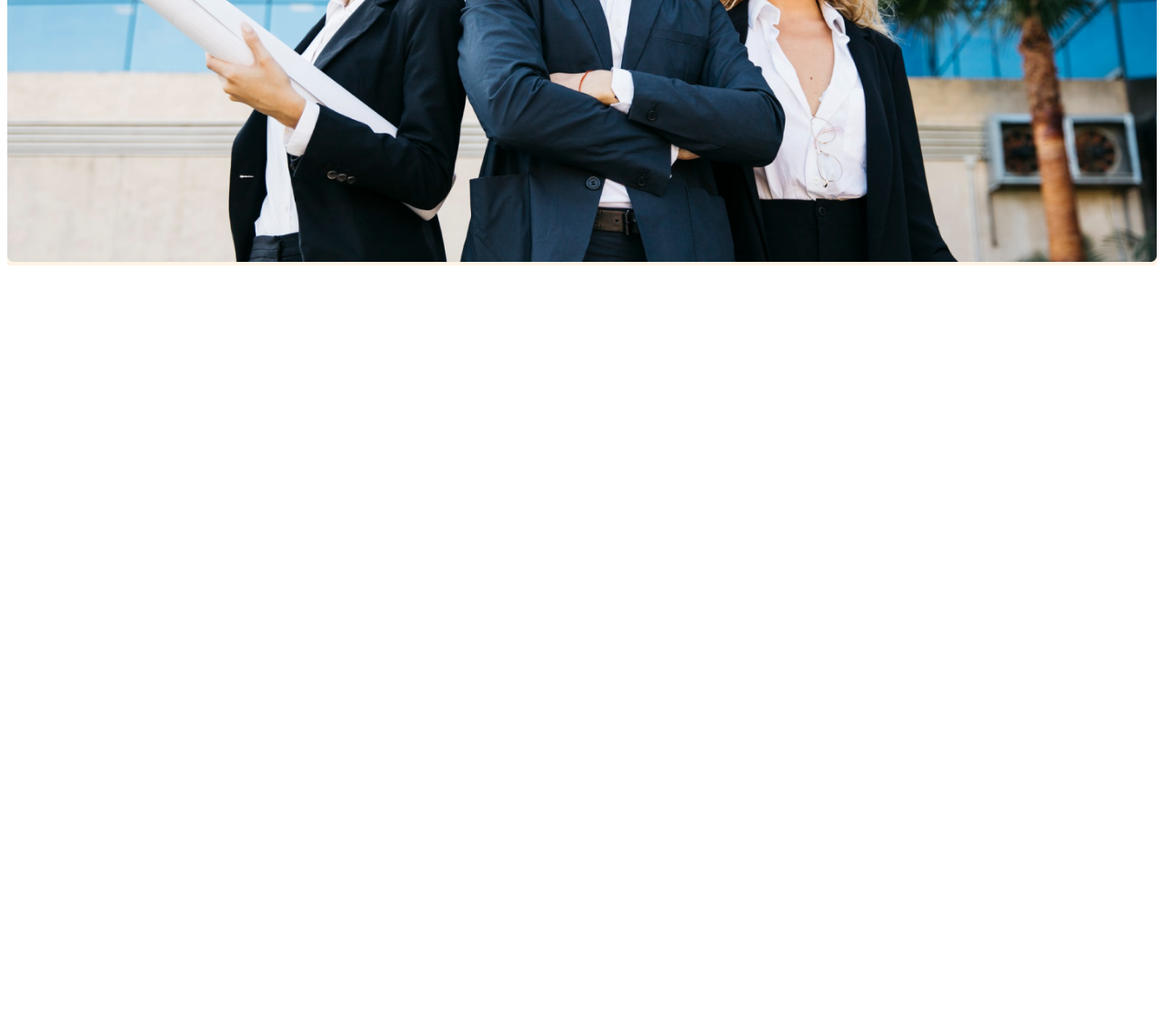
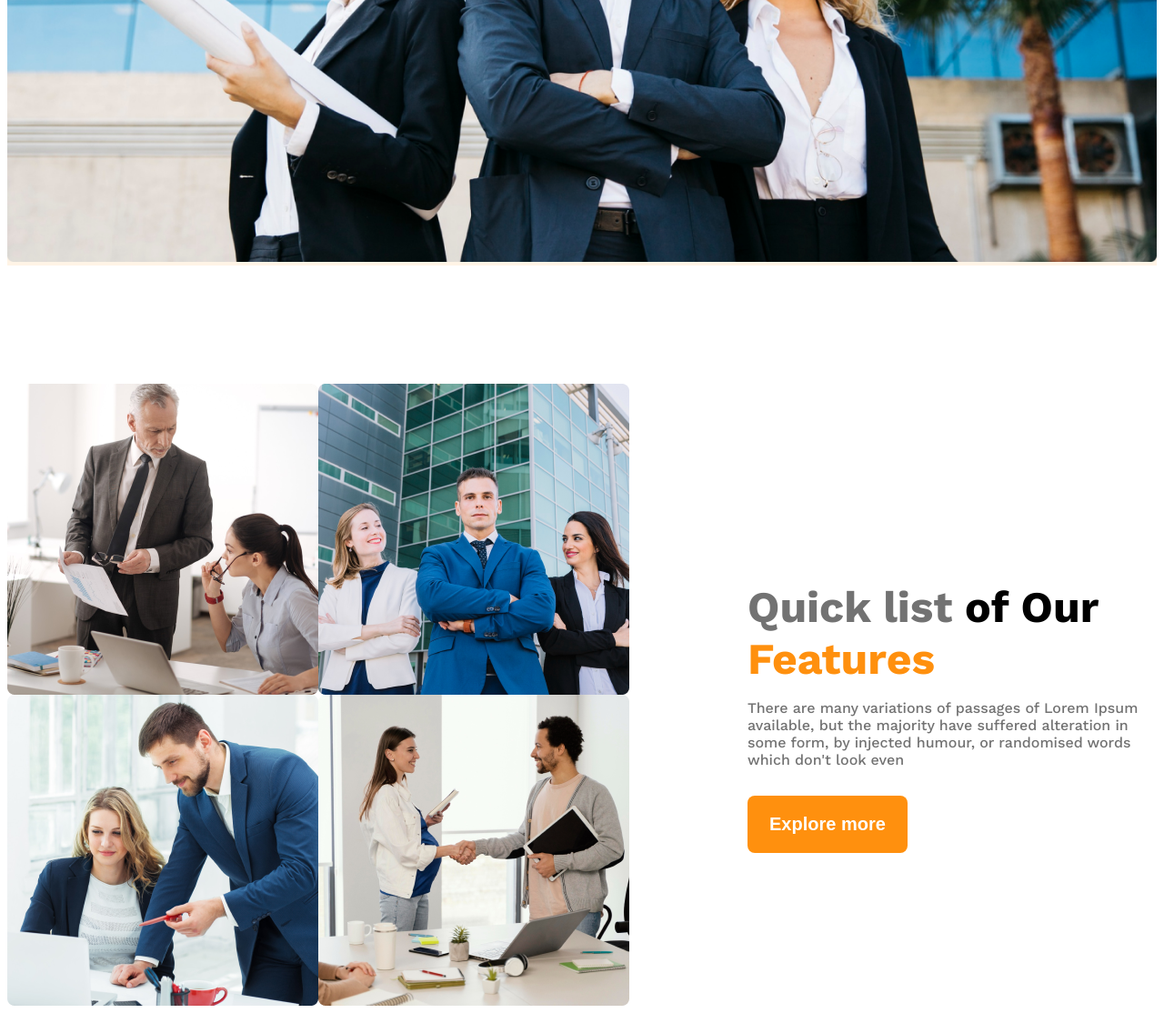
Before and after one commit to rimi-1234/g3-Architects-website, a plain HTML site: page index.html in a window 1280 px wide. Shown: the part 758-1872 px from the top of the page at 91% size. Before the commit the page ends 1058 px from the top, so only its background shows below. Drawn offline with nearby package versions, Linux system fonts and the light colour scheme; a web font is replaced by a local one.

Commit message:
add baber and teams section

```diff
--- a/index.html
+++ b/index.html
@@ -36,7 +36,29 @@
 
         </div>
     </header>
-    <main></main>
+    <main>
+        <section>
+            <div class="teams display-flex">
+                <div class="teams-img-container">
+                    <img src="images/team1.png" alt="two articture discussiong some matter">
+                    <img src="images/team2.png" alt="">
+                    <img src="images/team3.png" alt="">
+                    <img src="images/team4.png" alt="">
+                </div>
+                <div class="our-features">
+                    <h3 class="feacture-titles">
+                      <span id="quick-list " class="text-light-gray"> Quick list</span> <span class="blck-bld">of Our</span><br>
+                      <span class="orage-bld">Features</span>
+                    </h3>
+                    <p class="feacture-describtion text-light-gray">
+                       There are many variations of passages of Lorem Ipsum available, but the majority have suffered
+                       alteration in some form, by injected humour, or randomised words which don't look even
+                    </p>
+                   <button class="btn-primary">Explore more</button>
+                </div>
+            </div>
+        </section>
+    </main>
     <footer></footer>
 
 </body>
--- a/styles/articture.css
+++ b/styles/articture.css
@@ -10,6 +10,7 @@
     font-weight: 700;
     font-size: 3 rem;
 }
+
 .display-flex{
     display: flex;
 }
@@ -32,6 +33,10 @@
     padding: 20px 24px;
     border: none;
     color: white;
+}
+main{
+    max-width: 1440px;
+    margin: 0 auto;
 }
 .navbar{
     justify-content: space-between;
@@ -72,3 +77,60 @@
 .banner-image{
     width: 100%;
 }
+main>section{
+    margin-top: 130px;
+}
+/* our  teams and feature detail */
+.teams{
+    align-items: center;
+}
+
+.our-features{
+    margin-left: 130px;
+    max-width: 530px;
+}
+.teams-img-container{
+    display: grid;
+    grid-template-columns: repeat(2,1fr);
+}
+.feacture-titles{
+    margin-bottom: 0px;
+    font-size: 3rem;
+    font-weight: 700;
+
+}
+#quick-list{
+    font-weight: 500;
+
+}
+.orage-bld{
+    color: #FF900E;
+}
+.feacture-describtion{
+    margin-bottom: 30px;
+}
+
+@media screen and (max-width:576px) {
+    .teams,
+    .navlinks,
+    .navbar{
+        flex-direction: column;
+    }
+    .teams-img-container{
+        grid-template-columns: repeat(1,1fr);
+    }
+    .our-features{
+        margin:20px;
+    }
+
+}
+/* medium size */
+@media screen and (min-width:576px) and (max-width:992px){
+    .teams{
+        flex-direction: column;
+    }
+
+     .our-features{
+        margin: 50px auto;
+     }
+}
```
